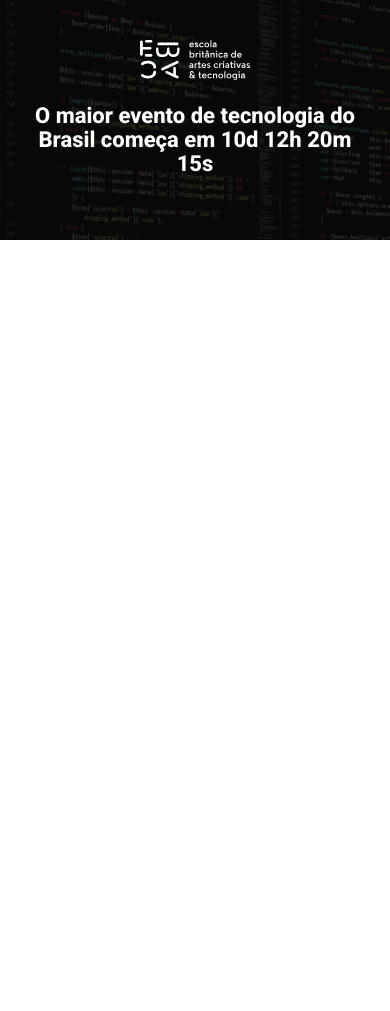
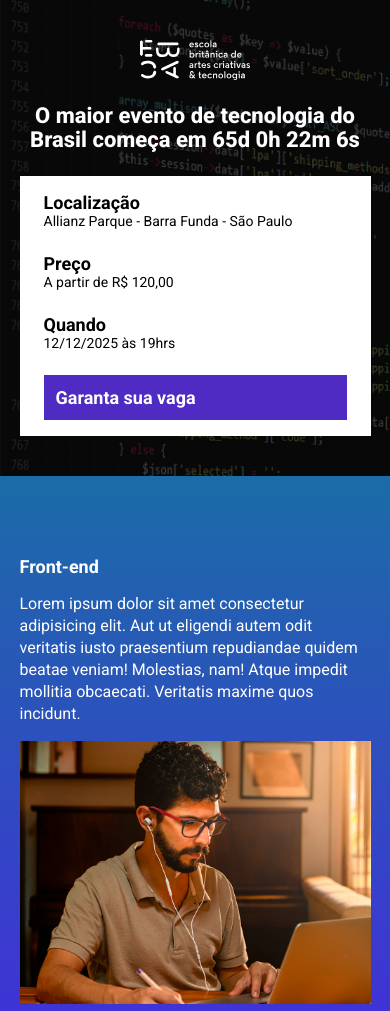
Before and after one commit to Jeferson7770/ebac_tech_talks, a website built with Parcel: page src/index.html in a window 390 px wide. Shown: the top 1011 px of the page. Before the commit the page ends 844 px from the top, so only its background shows below. Built offline with nearby package versions, Linux system fonts and the light colour scheme.

Commit message:
criando a contagem regressiva

```diff
--- a/package.json
+++ b/package.json
@@ -4,6 +4,7 @@
   "description": "",
   "scripts": {
     "dev": "parcel src/index.html src/styles/main.scss src/scripts/main.js",
+    "build": "parcel build src/index.html",
     "test": "echo \"Error: no test specified\" && exit 1"
   },
   "keywords": [],
--- a/src/index.html
+++ b/src/index.html
@@ -8,19 +8,84 @@
     <link rel="preconnect" href="https://fonts.googleapis.com">
     <link rel="preconnect" href="https://fonts.gstatic.com" crossorigin>
     <link href="https://fonts.googleapis.com/css2?family=Roboto:ital,wght@0,100..900;1,100..900&display=swap" rel="stylesheet">
-
     <link rel="stylesheet" href="styles/main.scss">
+    <link rel="stylesheet" href="https://unpkg.com/aos@next/dist/aos.css" />
 </head>
 <body>
     <header class="hero">
         <div class="container">
             <img class="hero__logo" src="./images/ebac_logo.svg" alt="EBAC">
             <p class="hero__text">
-                O maior evento de tecnologia do Brasil começa em 10d 12h 20m 15s
+                O maior evento de tecnologia do Brasil começa em <span id="contador"></span>
             </p>
+            <div class="infos-bar">
+                <ul class="infos-bar__infos">
+                    <li class="infos-bar__infos__item">
+                        <b>Localização</b>
+                        Allianz Parque - Barra Funda - São Paulo
+                    </li>
+                    <li class="infos-bar__infos__item">
+                        <b>Preço</b>
+                        A partir de R$ 120,00
+                    </li>
+                    <li class="infos-bar__infos__item">
+                        <b>Quando</b>
+                        12/12/2025 às 19hrs
+                    </li>
+                </ul>
+                <a href="#" class="button button--primary">
+                    Garanta sua vaga
+                </a>
+            </div>
         </div>
     </header>
 
+    <section class="event event--frontend">
+        <div class="container" data-aos="fade-right">
+            <div class="event__details">
+                <h2 class="event__details__title">Front-end</h2>
+                <p class="event__details__description">
+                    Lorem ipsum dolor sit amet consectetur adipisicing elit. Aut ut eligendi autem odit veritatis iusto praesentium repudiandae quidem beatae veniam! Molestias, nam! Atque impedit mollitia obcaecati. Veritatis maxime quos incidunt.
+                </p>
+            </div>
+            <img class="event__image" src="./images/frontend.png" alt="Front-end">
+        </div>
+    </section>
+    <section class="event event--ui-ux event--image-left">
+        <div class="container" data-aos="fade-left">
+            <div class="event__details">
+                <h2 class="event__details__title">UI/UX</h2>
+                <p class="event__details__description">
+                    Lorem ipsum dolor sit amet consectetur adipisicing elit. Aut ut eligendi autem odit veritatis iusto praesentium repudiandae quidem beatae veniam! Molestias, nam! Atque impedit mollitia obcaecati. Veritatis maxime quos incidunt.
+                </p>
+            </div>
+            <img class="event__image" src="./images/frontend.png" alt="Front-end">
+        </div>
+    </section>
+    <section class="event event--data-science">
+        <div class="container" data-aos="fade-right">
+            <div class="event__details">
+                <h2 class="event__details__title">Data Science</h2>
+                <p class="event__details__description">
+                    Lorem ipsum dolor sit amet consectetur adipisicing elit. Aut ut eligendi autem odit veritatis iusto praesentium repudiandae quidem beatae veniam! Molestias, nam! Atque impedit mollitia obcaecati. Veritatis maxime quos incidunt.
+                </p>
+            </div>
+            <img class="event__image" src="./images/frontend.png" alt="Front-end">
+        </div>
+    </section>
+    <section class="event event--backend event--image-left">
+        <div class="container" data-aos="fade-left">
+            <div class="event__details">
+                <h2 class="event__details__title">Back-end</h2>
+                <p class="event__details__description">
+                    Lorem ipsum dolor sit amet consectetur adipisicing elit. Aut ut eligendi autem odit veritatis iusto praesentium repudiandae quidem beatae veniam! Molestias, nam! Atque impedit mollitia obcaecati. Veritatis maxime quos incidunt.
+                </p>
+            </div>
+            <img class="event__image" src="./images/frontend.png" alt="Front-end">
+        </div>
+    </section>
+
+    <script src="https://unpkg.com/aos@next/dist/aos.js"></script>
     <script src="scripts/main.js"></script>
 </body>
 </html>
--- a/src/scripts/main.js
+++ b/src/scripts/main.js
@@ -1 +1,28 @@
-console.log("olá mundo");
+    AOS.init();
+
+    const dataDoEvento = new Date("Dec 12, 2025 19:00:00");
+    const timeStampDoEvento = dataDoEvento.getTime();
+
+    const contaAsHoras = setInterval(function(){
+        const agora = new Date();
+        const timeStampAtual = agora.getTime();
+
+        const distanciaAteOEvento = timeStampDoEvento - timeStampAtual;
+
+        const diaEmMs = 1000 * 60 * 60 * 24;
+        const horaEmMs = 1000 * 60 * 60;
+        const minutoEmMs = 1000 * 60;
+
+
+        const diasAteOEvento = Math.floor(distanciaAteOEvento / diaEmMs);
+        const horasAteOEvento = Math.floor((distanciaAteOEvento % diaEmMs) / horaEmMs);
+        const minutosAteOEvento = Math.floor((distanciaAteOEvento % horaEmMs) / minutoEmMs);
+        const segundosAteOEvento = Math.floor((distanciaAteOEvento % minutoEmMs) /1000);
+
+        document.getElementById('contador').innerHTML = `${diasAteOEvento}d ${horasAteOEvento}h ${minutosAteOEvento}m ${segundosAteOEvento}s`;
+
+        if (distanciaAteOEvento < 0){
+            clearInterval(contaAsHoras);
+            document.getElementById('contador').innerHTML = 'Evento expirado';
+        }
+    }, 1000);
--- /dev/null
+++ b/src/styles/_event.scss
@@ -0,0 +1,59 @@
+@use 'variables';
+
+.event{
+    padding: 80px 0;
+
+    &--frontend{
+        background-image: linear-gradient(variables.$blue1, variables.$blue2);
+    }
+    &--ui-ux{
+        background-image: linear-gradient(variables.$blue2, variables.$pink);
+    }
+    &--data-science{
+        background-image: linear-gradient(variables.$pink, variables.$yellow);
+    }
+    &--backend{
+        background-image: linear-gradient(variables.$yellow, variables.$pink);
+    }
+
+    &--image-left{
+        .container{
+            flex-direction: row-reverse;
+        }
+    }
+    .container{
+        display: flex;
+        gap:40px;
+    }
+
+    &__image{
+        max-width: 360px;
+    }
+
+    &__details{
+        &__title{
+            font-size: 18px;
+            font-weight: bold;
+            margin-bottom: 16px;
+        }
+
+        &__description{
+            line-height: 22px;
+        }
+    }
+
+    @media (max-width: 640px){
+        .container{
+            display: block;
+        }
+
+        &__image{
+            width: 100%;
+        }
+
+        &__details{
+            margin-right: 0;
+            margin-bottom: 16px;
+        }
+    }
+}
--- a/src/styles/_hero.scss
+++ b/src/styles/_hero.scss
@@ -1,3 +1,5 @@
+@use 'variables';
+
 .hero{
     padding-top: 64px;
     padding-bottom: 100px;
@@ -16,7 +18,7 @@
         left: 0;
         width: 100%;
         height: 100%;
-        background-color: #000;
+        background-color: variables.$secondaryTextColor;
         content: '';
         opacity: .7;
     }
--- /dev/null
+++ b/src/styles/_variables.scss
@@ -0,0 +1,8 @@
+$textColor: #fff;
+$secondaryTextColor: #000;
+
+$blue1: #1B6CA7;
+$blue2: #442BDB;
+$pink: #89223B;
+$yellow: #9C791D;
+$purple: #4F2AC3;
--- /dev/null
+++ b/src/styles/components/_buttons.scss
@@ -0,0 +1,26 @@
+@use '../variables';
+
+.button{
+    padding: 12px;
+    font-size: 18px;
+    font-weight: bold;
+    text-decoration: none;
+    text-align: center;
+    white-space: nowrap;
+
+    &--primary{
+        color: #fff;
+        background-color: variables.$purple;
+    }
+
+    @media (max-width: 640px){
+        display: block;
+        width: 100%;
+    }
+
+    @media (max-width: 1024px) {
+        display: flex;
+        align-items: center;
+
+    }
+}
--- /dev/null
+++ b/src/styles/components/_infos_bar.scss
@@ -0,0 +1,42 @@
+@use '../variables';
+
+.infos-bar{
+    padding: 16px 24px;
+    background-color: variables.$textColor;
+    display: flex;
+    justify-content: space-between;
+
+    &__infos{
+        display: flex;
+        gap: 40px;
+
+        &__item{
+            font-size: 14px;
+            color: variables.$secondaryTextColor;
+
+            b{
+                color: variables.$secondaryTextColor;
+                font-size: 18px;
+                display: block;
+            }
+        }
+    }
+
+    @media (max-width: 640px){
+        display: block;
+
+        &__infos{
+            display: block;
+
+            &__item{
+                margin-bottom: 24px;
+            }
+        }
+    }
+
+    @media (max-width: 1024px){
+        &__infos{
+            gap: 16px;
+        }
+    }
+}
--- a/src/styles/main.scss
+++ b/src/styles/main.scss
@@ -1,11 +1,16 @@
 @use 'hero';
+@use 'components/infos_bar';
+@use 'components/buttons';
+@use 'event';
+@use 'variables';
 
 *{
     margin: 0;
     padding: 0;
     box-sizing: border-box;
     font-family: Roboto, sans-serif;
-    color: #fff;
+    color: variables.$textColor;
+    list-style: none;
 
 }
 
```
